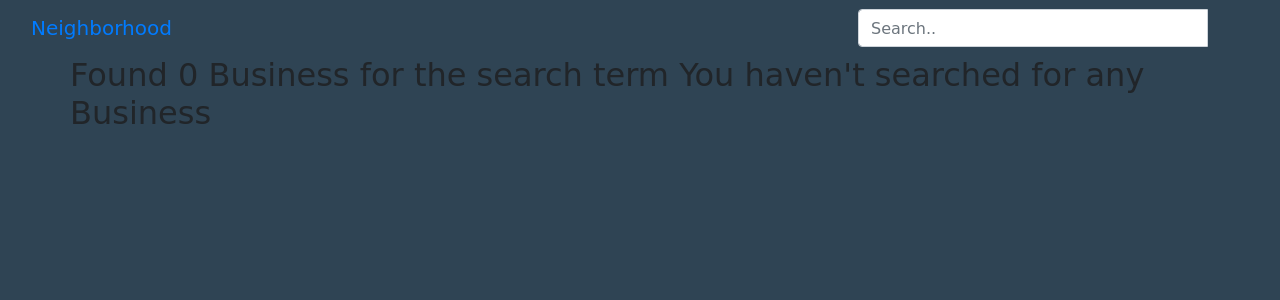
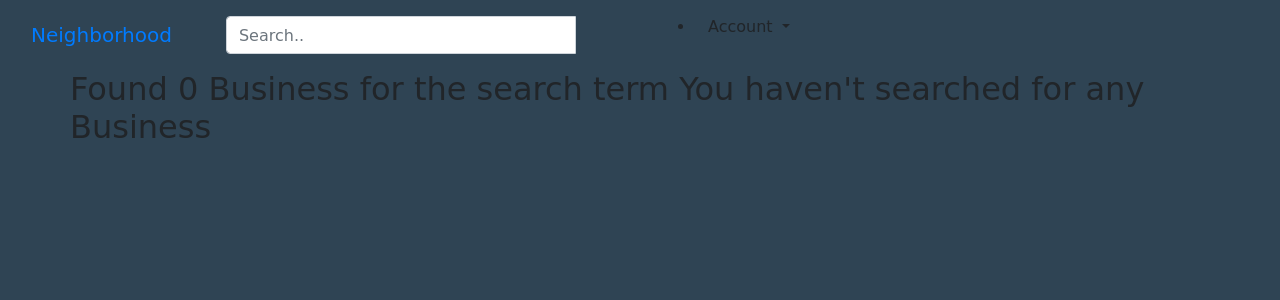
Before and after one commit to Doktatech/HoodWatch, a Django app: page /search/ in a window 1280 px wide. Shown: the top 300 px of the page. Run offline with Django 3.2, Linux system fonts and the light colour scheme; the visitor is signed in with stand-in values (Sample User, id 1); some libraries are stand-ins or nearby versions.

Commit message:
Upadate navabar to add login/logout buttons

```diff
--- a/mtaani_zone/templates/navbar.html
+++ b/mtaani_zone/templates/navbar.html
@@ -19,13 +19,39 @@
                       <div class="input-group">
                         <input type="text" class="form-control" placeholder="Search.." name="business">
                         <div class="input-group-btn">
-                  <button class="btn btn-default" type="submit"><i class="glyphicon glyphicon-search"></i></button>
+                          <button class="btn btn-default" type="submit"></button>
                         </div>
                       </div>
-
                     </form>
                 </div>
           <!-- search form end -->
+          <div class="col-sm-6 col-md-6">
+            {% if user.is_authenticated %}
+            <ul>
+              <li class="dropdown">
+                <a href="#" class="dropdown-toggle btn btn-default" data-toggle="dropdown" role="button" aria-expanded="false">Account
+                          <span class="caret"></span>
+                      </a>
+                <ul class="dropdown-menu" role="menu">
+                  <li>
+                    <a href="{%url 'Landing'%}">Home</a>
+                  </li>
+                  <li>
+                    <a href="/accounts/password/change">Change Password</a>
+                  </li>
+                  <li>
+                    <a href="/logout">Logout</a>
+                  </li>
+                </ul>
+              </li>
+            </ul>
+            {% else %}
+            <li>
+              <a class='btn btn-default' href="/accounts/login">Login</a>
+            </li>
+
+            {% endif %}
+          </div>
             </div>
         </nav>
 
```
Lines whose indentation alone changed are shown as unchanged.
